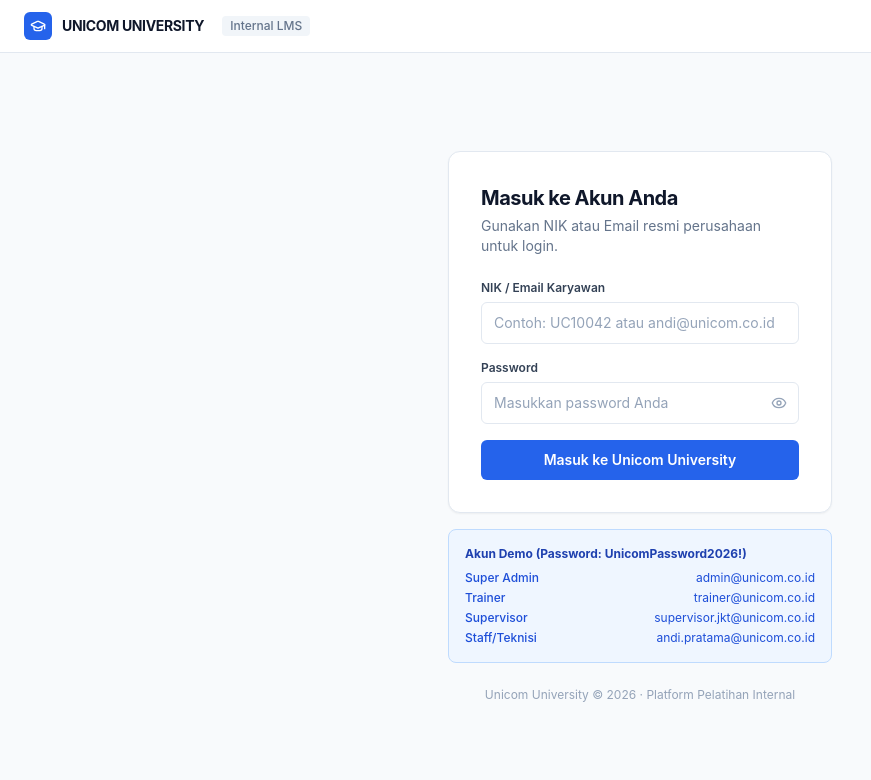
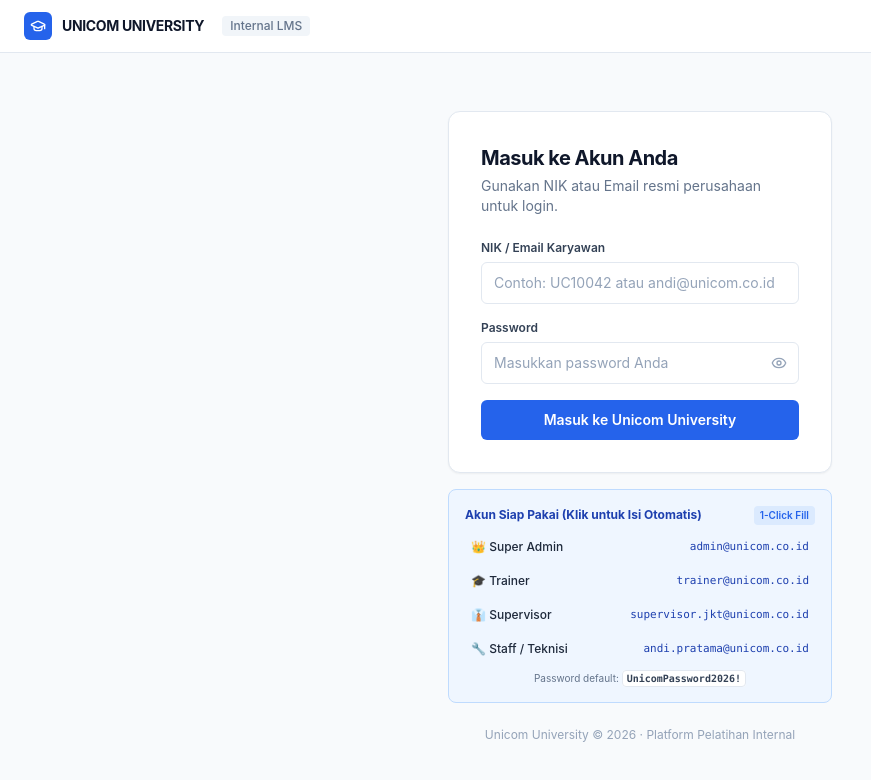
Before and after one commit to supandidml-lgtm/unicom-university, a Next.js app in the folder apps/web/: page /login in a window 1280 px wide. Shown: the top 780 px of the page, without its empty margins (0-871 px from the left). Built offline with nearby package versions, Linux system fonts and the light colour scheme.

Commit message:
fix: persist user creation to backend API, attach JWT bearer token automatically, and add 1-click login quick-fill

```diff
--- a/apps/web/src/app/admin/users/page.tsx
+++ b/apps/web/src/app/admin/users/page.tsx
@@ -1,7 +1,8 @@
 "use client";
 
-import React, { useState } from "react";
+import React, { useState, useEffect, useCallback } from "react";
 import { AppShell } from "@/components/layout/AppShell";
+import { fetchApi } from "@/lib/api-client";
 import {
   Table,
   TableHeader,
@@ -113,6 +114,40 @@ export default function AdminUsersPage() {
     },
   ]);
 
+  const [isLoadingUsers, setIsLoadingUsers] = useState(false);
+  const [isSavingUser, setIsSavingUser] = useState(false);
+
+  const loadUsers = useCallback(async () => {
+    try {
+      setIsLoadingUsers(true);
+      const data = await fetchApi<any[]>("/users");
+      if (Array.isArray(data) && data.length > 0) {
+        setEmployees(
+          data.map((u) => ({
+            id: u.id,
+            nik: u.nik,
+            name: u.name,
+            email: u.email,
+            phone: u.phone,
+            role: u.role,
+            jobProfile: u.jobProfile,
+            branch: u.branchName || "Jakarta Pusat",
+            brands: u.brandNames && u.brandNames.length > 0 ? u.brandNames : ["Xiaomi"],
+            status: u.status || "ACTIVE",
+          }))
+        );
+      }
+    } catch (err) {
+      console.warn("Could not fetch real users list, using seed list", err);
+    } finally {
+      setIsLoadingUsers(false);
+    }
+  }, []);
+
+  useEffect(() => {
+    loadUsers();
+  }, [loadUsers]);
+
   // Modal States
   const [isAddOpen, setIsAddOpen] = useState(false);
   const [newNik, setNewNik] = useState("");
@@ -142,12 +177,62 @@ export default function AdminUsersPage() {
     return clean;
   };
 
-  const handleAddEmployee = () => {
+  const handleAddEmployee = async () => {
     if (!newNik.trim() || !newName.trim() || !newEmail.trim()) {
       alert("Mohon lengkapi NIK, Nama, dan Email.");
       return;
     }
 
+    const branchMap: Record<string, string> = {
+      "Jakarta Pusat": "branch-jkt-pusat",
+      "Surabaya": "branch-sby",
+      "Bandung": "branch-bdg",
+      "Medan": "branch-mdn",
+      "Makassar": "branch-mks",
+    };
+
+    const branchId = branchMap[newBranch] || "branch-jkt-pusat";
+    const tempPassword = newPassword.trim() || "UnicomPassword2026!";
+
+    try {
+      setIsSavingUser(true);
+      // Persist to backend database via POST /api/v1/users
+      await fetchApi("/users", {
+        method: "POST",
+        body: JSON.stringify({
+          nik: newNik.toUpperCase().trim(),
+          name: newName.trim(),
+          email: newEmail.toLowerCase().trim(),
+          password: tempPassword,
+          role: newRole,
+          jobProfile: newRole === "STAFF" ? "TECHNICIAN" : "ADMIN",
+          branchId,
+          brandIds: ["brand-xiaomi"],
+        }),
+      });
+
+      // Reload real users list from backend
+      await loadUsers();
+      setIsAddOpen(false);
+
+      // Show credential confirmation popup for Admin to copy & send to employee
+      setCreatedCredential({
+        name: newName.trim(),
+        nik: newNik.toUpperCase().trim(),
+        email: newEmail.toLowerCase().trim(),
+        phone: newPhone.trim() || undefined,
+        role: newRole,
+        password: tempPassword,
+      });
+
+      setNewNik("");
+      setNewName("");
+      setNewEmail("");
+      setNewPhone("");
+      setNewPassword("UnicomPassword2026!");
+    } catch (err: any) {
+      // Fallback: If backend is unreachable or not yet migrated, add to local state
+      console.error("Error creating user in backend API:", err);
       const newEmp: Employee = {
         id: `usr-${Date.now()}`,
         nik: newNik.toUpperCase().trim(),
@@ -161,17 +246,16 @@ export default function AdminUsersPage() {
         status: "ACTIVE",
       };
 
-    setEmployees([newEmp, ...employees]);
+      setEmployees((prev) => [newEmp, ...prev]);
       setIsAddOpen(false);
 
-    // Show credential confirmation popup for Admin to copy & send to employee
       setCreatedCredential({
         name: newName.trim(),
         nik: newNik.toUpperCase().trim(),
         email: newEmail.toLowerCase().trim(),
         phone: newPhone.trim() || undefined,
         role: newRole,
-      password: newPassword.trim() || "UnicomPassword2026!",
+        password: tempPassword,
       });
 
       setNewNik("");
@@ -179,6 +263,9 @@ export default function AdminUsersPage() {
       setNewEmail("");
       setNewPhone("");
       setNewPassword("UnicomPassword2026!");
+    } finally {
+      setIsSavingUser(false);
+    }
   };
 
   const copyToClipboard = (text: string) => {
@@ -187,14 +274,25 @@ export default function AdminUsersPage() {
     setTimeout(() => setCopied(false), 2500);
   };
 
-  const toggleUserStatus = (id: string) => {
+  const toggleUserStatus = async (id: string) => {
+    const currentEmp = employees.find((e) => e.id === id);
+    if (!currentEmp) return;
+    const nextStatus = currentEmp.status === "ACTIVE" ? "INACTIVE" : "ACTIVE";
+
     setEmployees((prev) =>
       prev.map((e) =>
-        e.id === id
-          ? { ...e, status: e.status === "ACTIVE" ? "INACTIVE" : "ACTIVE" }
-          : e,
-      ),
+        e.id === id ? { ...e, status: nextStatus } : e
+      )
     );
+
+    try {
+      await fetchApi(`/users/${id}`, {
+        method: "PUT",
+        body: JSON.stringify({ status: nextStatus }),
+      });
+    } catch (err) {
+      console.warn("Could not sync user status with backend:", err);
+    }
   };
 
   const filteredEmployees = employees.filter((e) => {
--- a/apps/web/src/app/login/page.tsx
+++ b/apps/web/src/app/login/page.tsx
@@ -168,15 +168,68 @@ export default function LoginPage() {
             </form>
           </div>
 
-          {/* Demo credentials hint */}
+          {/* Demo credentials hint with 1-click fill */}
           <div className="mt-4 bg-blue-50 border border-blue-200 rounded-[8px] p-4">
-            <p className="text-xs font-bold text-blue-800 mb-2">Akun Demo (Password: UnicomPassword2026!)</p>
-            <div className="space-y-1 text-xs text-blue-700">
-              <div className="flex justify-between"><span className="font-medium">Super Admin</span><span>admin@unicom.co.id</span></div>
-              <div className="flex justify-between"><span className="font-medium">Trainer</span><span>trainer@unicom.co.id</span></div>
-              <div className="flex justify-between"><span className="font-medium">Supervisor</span><span>supervisor.jkt@unicom.co.id</span></div>
-              <div className="flex justify-between"><span className="font-medium">Staff/Teknisi</span><span>andi.pratama@unicom.co.id</span></div>
+            <div className="flex items-center justify-between mb-2">
+              <p className="text-xs font-bold text-blue-800">Akun Siap Pakai (Klik untuk Isi Otomatis)</p>
+              <span className="text-[10px] text-blue-600 font-semibold bg-blue-100 px-1.5 py-0.5 rounded">1-Click Fill</span>
             </div>
+            <div className="space-y-1.5 text-xs text-blue-700">
+              <button
+                type="button"
+                onClick={() => {
+                  setIdentifier("admin@unicom.co.id");
+                  setPassword("UnicomPassword2026!");
+                  setError(null);
+                }}
+                className="w-full flex justify-between items-center p-1.5 rounded hover:bg-blue-100/70 transition text-left"
+              >
+                <span className="font-medium text-slate-800">👑 Super Admin</span>
+                <span className="font-mono text-[11px] text-blue-800">admin@unicom.co.id</span>
+              </button>
+
+              <button
+                type="button"
+                onClick={() => {
+                  setIdentifier("trainer@unicom.co.id");
+                  setPassword("UnicomPassword2026!");
+                  setError(null);
+                }}
+                className="w-full flex justify-between items-center p-1.5 rounded hover:bg-blue-100/70 transition text-left"
+              >
+                <span className="font-medium text-slate-800">🎓 Trainer</span>
+                <span className="font-mono text-[11px] text-blue-800">trainer@unicom.co.id</span>
+              </button>
+
+              <button
+                type="button"
+                onClick={() => {
+                  setIdentifier("supervisor.jkt@unicom.co.id");
+                  setPassword("UnicomPassword2026!");
+                  setError(null);
+                }}
+                className="w-full flex justify-between items-center p-1.5 rounded hover:bg-blue-100/70 transition text-left"
+              >
+                <span className="font-medium text-slate-800">👔 Supervisor</span>
+                <span className="font-mono text-[11px] text-blue-800">supervisor.jkt@unicom.co.id</span>
+              </button>
+
+              <button
+                type="button"
+                onClick={() => {
+                  setIdentifier("andi.pratama@unicom.co.id");
+                  setPassword("UnicomPassword2026!");
+                  setError(null);
+                }}
+                className="w-full flex justify-between items-center p-1.5 rounded hover:bg-blue-100/70 transition text-left"
+              >
+                <span className="font-medium text-slate-800">🔧 Staff / Teknisi</span>
+                <span className="font-mono text-[11px] text-blue-800">andi.pratama@unicom.co.id</span>
+              </button>
+            </div>
+            <p className="text-[10px] text-slate-500 mt-2 text-center">
+              Password default: <code className="font-bold text-slate-700 bg-white px-1 py-0.5 rounded border border-slate-200">UnicomPassword2026!</code>
+            </p>
           </div>
 
           <p className="text-center text-xs text-slate-400 mt-6">
--- a/apps/web/src/lib/api-client.ts
+++ b/apps/web/src/lib/api-client.ts
@@ -28,8 +28,19 @@ export async function fetchApi<T>(
   const baseUrl = getBaseApiUrl();
   const url = `${baseUrl}${endpoint.startsWith("/") ? endpoint : `/${endpoint}`}`;
 
+  let token = "";
+  if (typeof window !== "undefined") {
+    try {
+      const stored = localStorage.getItem("unicom_session");
+      if (stored) {
+        token = JSON.parse(stored).token || "";
+      }
+    } catch {}
+  }
+
   const headers: HeadersInit = {
     "Content-Type": "application/json",
+    ...(token ? { Authorization: `Bearer ${token}` } : {}),
     ...(options.headers || {}),
   };
 
```
Lines whose indentation alone changed are shown as unchanged.
